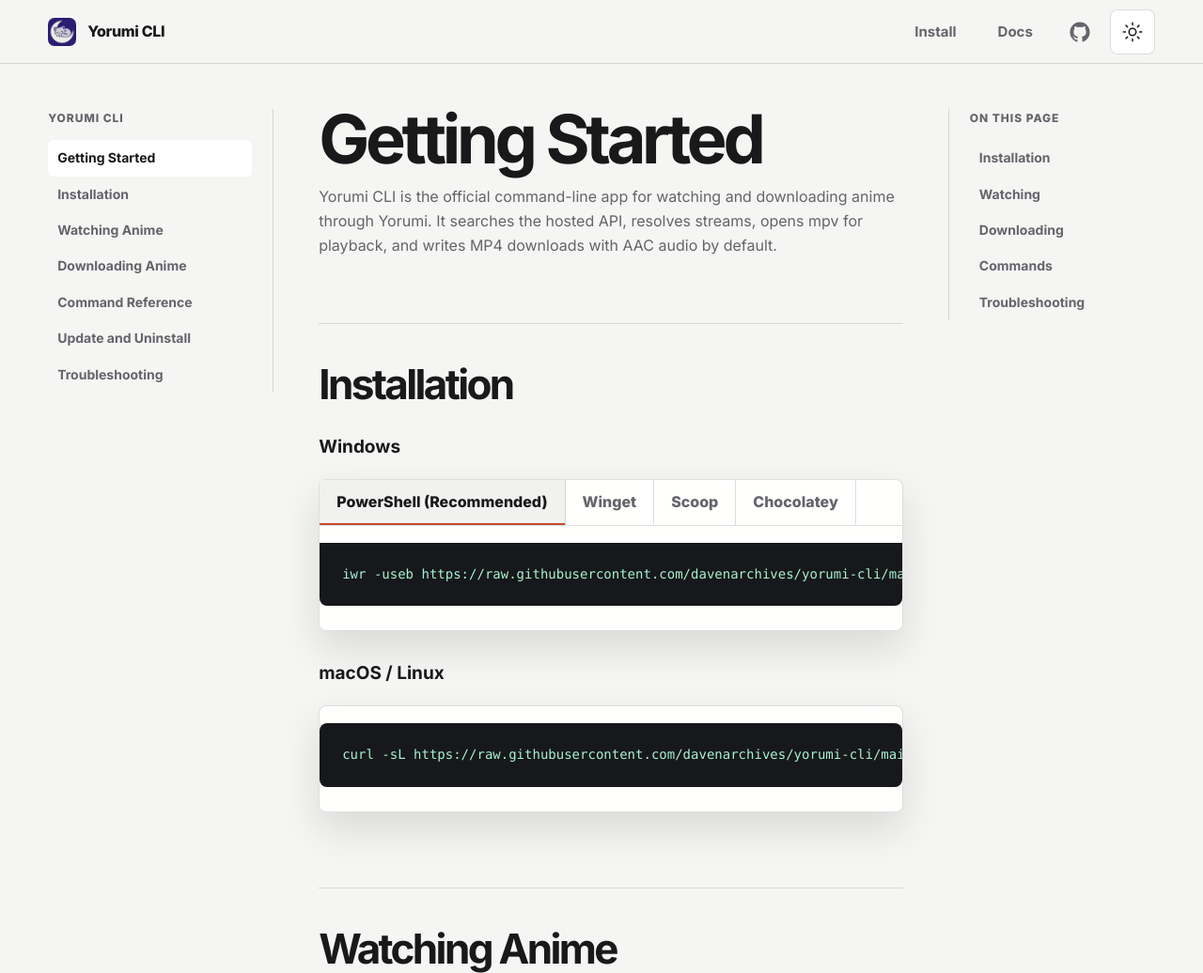
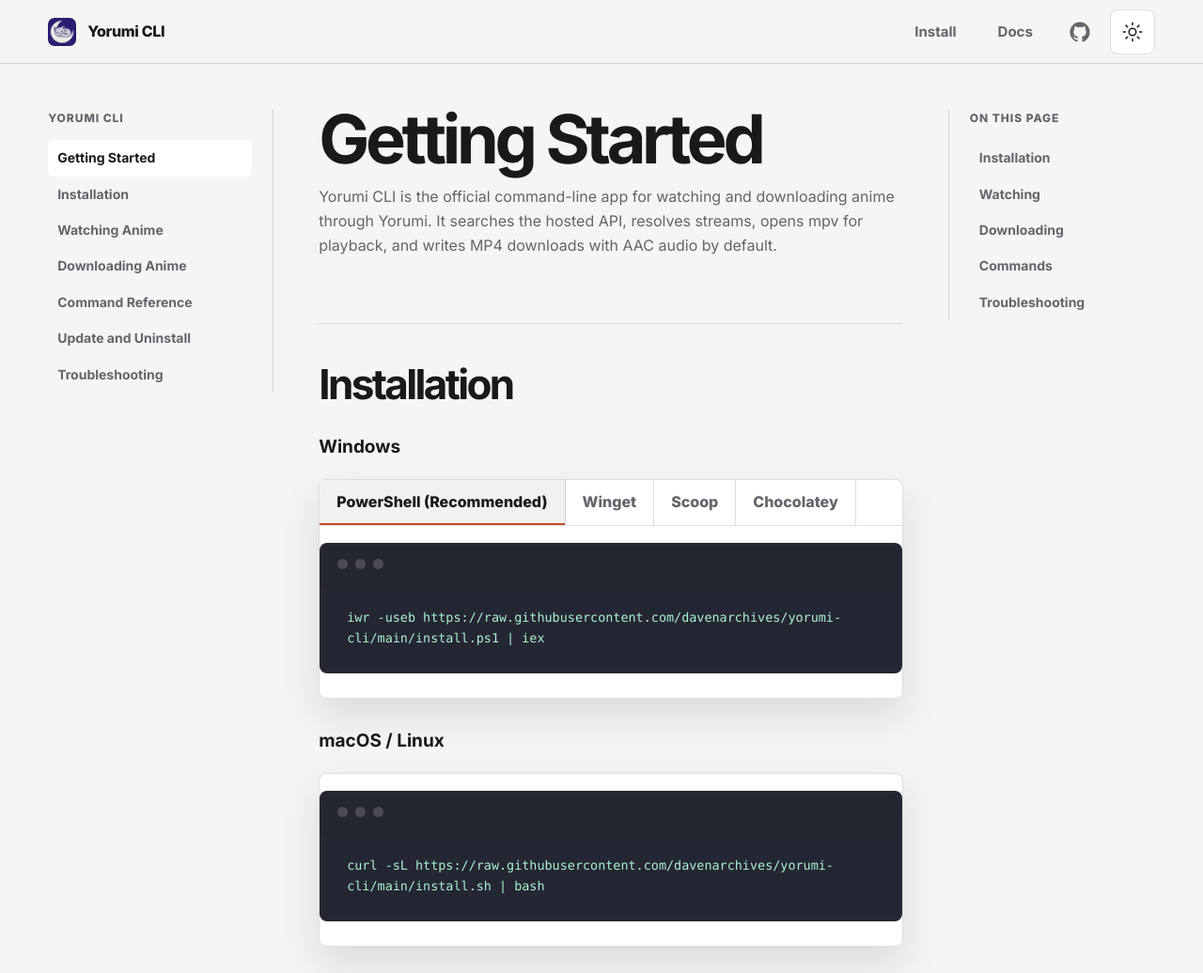
Before and after one commit to davenarchives/yorumi-cli, a website: page docs/docs.html in a window 1280 px wide. Shown: the top 1036 px of the page at 94% size. Drawn offline with nearby package versions, Linux system fonts and the light colour scheme.

Commit message:
docs: restore copyable code windows

```diff
--- a/docs/script.js
+++ b/docs/script.js
@@ -43,3 +43,43 @@
     });
   });
 });
+
+document.querySelectorAll('pre').forEach((pre) => {
+  if (pre.closest('.terminal-window') || pre.closest('.code-window')) return;
+
+  const codeWindow = document.createElement('div');
+  codeWindow.className = 'code-window';
+
+  const titlebar = document.createElement('div');
+  titlebar.className = 'code-titlebar';
+
+  const dots = document.createElement('div');
+  dots.className = 'window-dots';
+  dots.setAttribute('aria-hidden', 'true');
+  dots.innerHTML = '<span></span><span></span><span></span>';
+  titlebar.appendChild(dots);
+
+  const body = document.createElement('div');
+  body.className = 'code-body';
+
+  const copyButton = document.createElement('button');
+  copyButton.className = 'copy-button';
+  copyButton.type = 'button';
+  copyButton.setAttribute('aria-label', 'Copy command');
+  copyButton.innerHTML = '<ion-icon name="copy-outline"></ion-icon>';
+
+  pre.parentNode.insertBefore(codeWindow, pre);
+  body.appendChild(pre);
+  body.appendChild(copyButton);
+  codeWindow.appendChild(titlebar);
+  codeWindow.appendChild(body);
+
+  copyButton.addEventListener('click', async () => {
+    const commandText = pre.textContent.trim();
+    await navigator.clipboard.writeText(commandText);
+    copyButton.innerHTML = '<ion-icon name="checkmark-outline"></ion-icon>';
+    window.setTimeout(() => {
+      copyButton.innerHTML = '<ion-icon name="copy-outline"></ion-icon>';
+    }, 1200);
+  });
+});
--- a/docs/styles.css
+++ b/docs/styles.css
@@ -480,16 +480,97 @@
 pre {
   margin: 0;
   padding: 22px 24px;
-  overflow: auto;
+  overflow-x: hidden;
   color: var(--code-text);
   background: var(--code-bg);
   border-radius: 0 0 8px 8px;
   font-size: 14px;
   line-height: 1.7;
+  white-space: pre-wrap;
+  overflow-wrap: anywhere;
 }
 
-.install-panel > pre {
+.code-window {
+  overflow: hidden;
+  border: 1px solid var(--line);
   border-radius: 8px;
+  background: color-mix(in srgb, var(--code-bg) 92%, var(--surface));
+}
+
+.code-titlebar {
+  display: flex;
+  align-items: center;
+  height: 44px;
+  padding: 0 18px;
+  border-bottom: 1px solid var(--line);
+  background: #20212a;
+}
+
+html[data-theme="light"] .code-titlebar {
+  background: #242631;
+}
+
+.window-dots {
+  display: inline-flex;
+  gap: 8px;
+}
+
+.window-dots span {
+  width: 11px;
+  height: 11px;
+  border-radius: 999px;
+  background: #4a4b55;
+}
+
+.code-body {
+  position: relative;
+  background: #252633;
+}
+
+html[data-theme="light"] .code-body {
+  background: #252633;
+}
+
+.code-window pre {
+  padding: 24px 58px 24px 28px;
+  border-radius: 0;
+  background: transparent;
+  font-size: clamp(12px, 1.05vw, 14px);
+}
+
+.copy-button {
+  position: absolute;
+  top: 50%;
+  right: 14px;
+  display: inline-flex;
+  align-items: center;
+  justify-content: center;
+  width: 42px;
+  height: 42px;
+  border: 1px solid rgba(255, 255, 255, 0.36);
+  border-radius: 6px;
+  background: rgba(255, 255, 255, 0.12);
+  color: #ffffff;
+  cursor: pointer;
+  opacity: 0;
+  transform: translateY(-50%);
+  transition: opacity 160ms ease, background-color 160ms ease, border-color 160ms ease;
+}
+
+.copy-button:hover,
+.copy-button:focus-visible,
+.code-body:hover .copy-button {
+  opacity: 1;
+}
+
+.copy-button:hover,
+.copy-button:focus-visible {
+  background: rgba(255, 255, 255, 0.2);
+  border-color: rgba(255, 255, 255, 0.7);
+}
+
+.copy-button ion-icon {
+  font-size: 24px;
 }
 
 .prompt {
@@ -665,7 +746,7 @@
 }
 
 .docs-section .install-panel,
-.docs-section pre,
+.docs-section .code-window,
 .docs-main table {
   margin: 18px 0 26px;
 }
```
